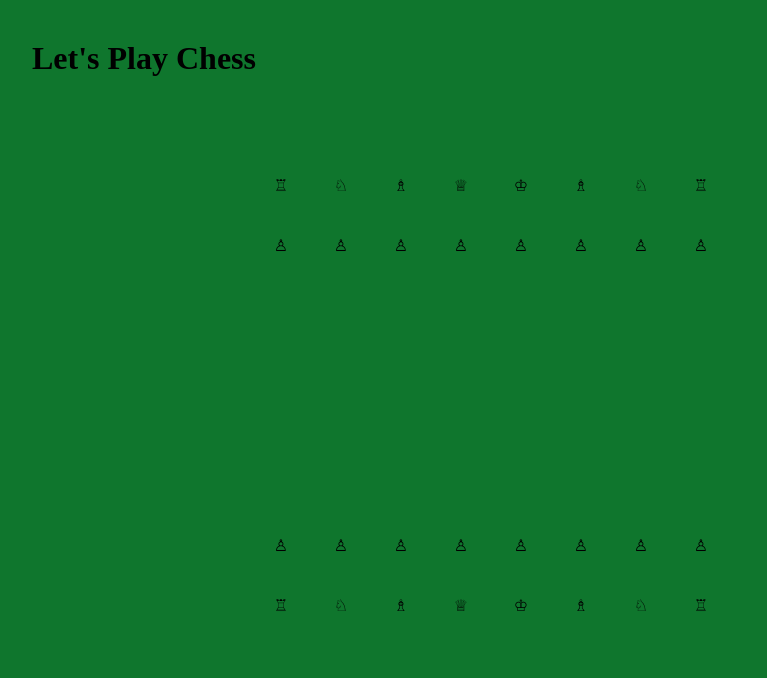
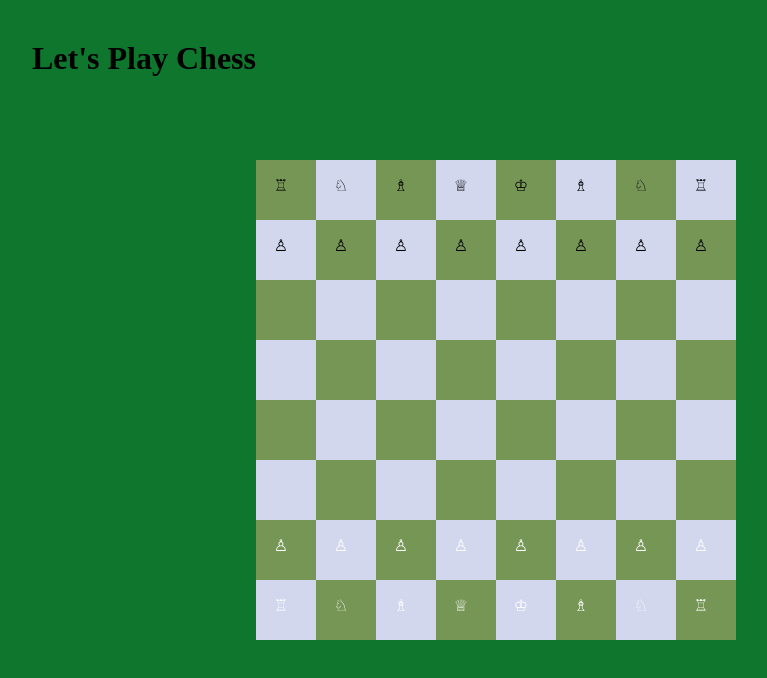
Before and after one commit to Christy-ED/Chess-game, a plain HTML site: page index.html in a window 1280 px wide. Shown: the whole page, without its empty margins (256-1023 px from the left). Drawn offline with Linux system fonts and the light colour scheme.

Commit message:
have the firdt set of my piece with a different color

```diff
--- a/Script.js
+++ b/Script.js
@@ -20,17 +20,25 @@ document.addEventListener("DOMContentLoaded", () => {// set up an event listener
     // this function create a square for the chess board, give it color and adds piece
     const addPiece = (row, col, piece) => {
         const square = document.createElement('div'); // square is a new div element representing a single square
-        const colorClass = (row + col) % 2 === 0 ? 'green' : 'light green';
-        square.className = colorClass;
-        if (piece) {
-            const pieceElement = document.createElement('span');
+        const colorClass = (row + col) % 2 === 0 ? 'black' : 'white';
+        square.className = colorClass; // determine the square color
+        if (piece) {// if there is a piece to place
+            const pieceElement = document.createElement('span');// a span element is created
             pieceElement.innerHTML = pieces[piece];
-            pieceElement.className = 'piece';
-            square.appendChild(pieceElement);
+            pieceElement.className = 'piece';// the symbole for the piece is place inside of the span using the pieces object
+
+            if (row === 0 || row === 1) {
+                pieceElement.classList.add('black-piece');
+            } else {
+                pieceElement.classList.add('white-piece');
+            }
+
+
+            square.appendChild(pieceElement);// the span is add to the square
         }
-        board.appendChild(square);
+        board.appendChild(square);// the square with or without is a piece is add to the board
     };
-
+//  this nesed loop go through row and column of the chessboard adding the piece function at the position from the initialBoard array
     for (let row = 0; row < 8; row++) {
         for (let col = 0; col < 8; col++) {
             addPiece(row, col, initialBoard[row][col]);
--- a/index.html
+++ b/index.html
@@ -32,7 +32,7 @@
             background-color: #769656;
         }
         .white {
-            background-color: #eeeed2;
+            background-color: #d2d7ee;
         }
 
         .piece {
@@ -41,6 +41,16 @@
             display: flex;
             justify-content: center;
             align-items: center;
+        }
+
+        .piece.black-piece{
+
+            color:black;
+
+        }
+
+        .piece.white-piece{
+            color:white
         }
 
 
```
